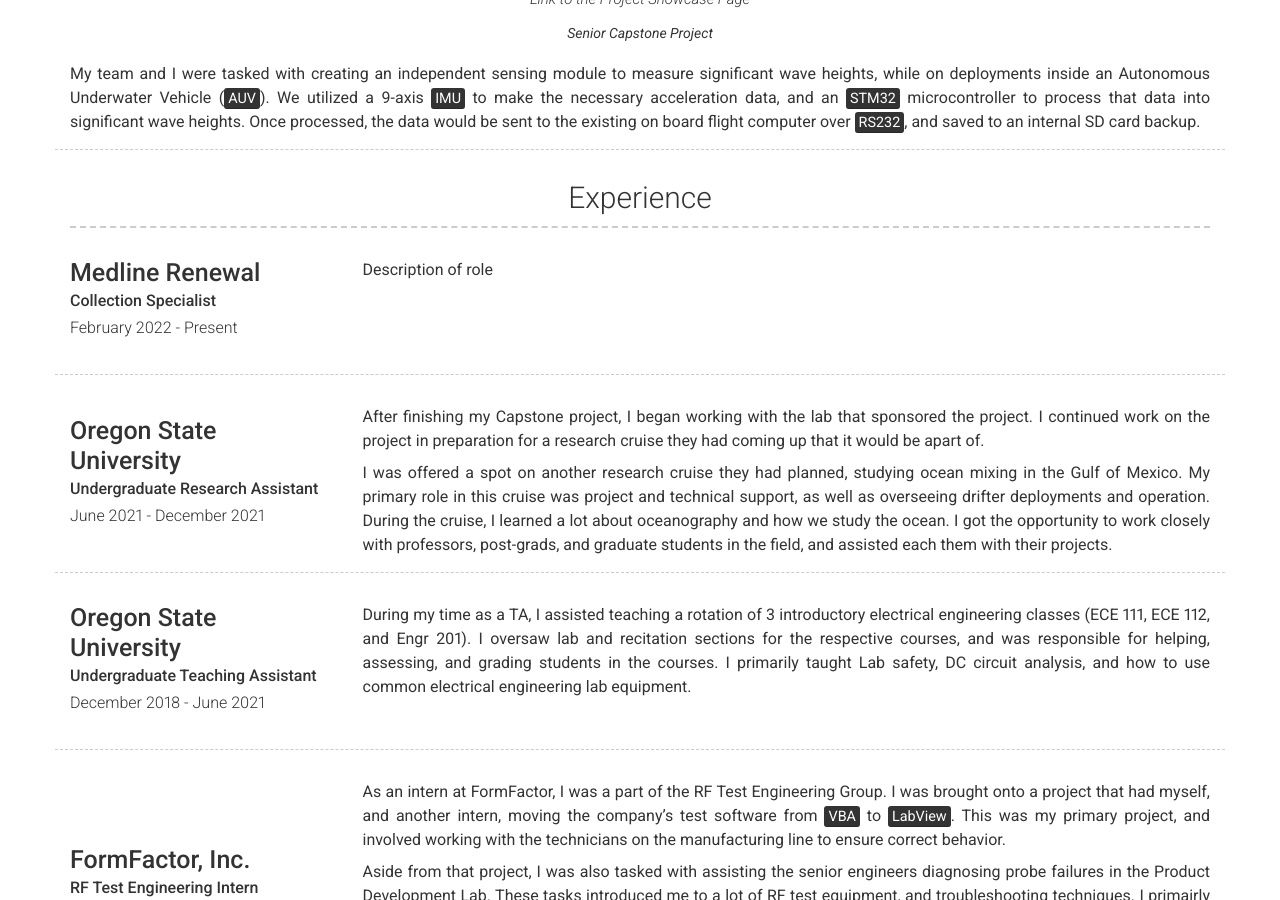
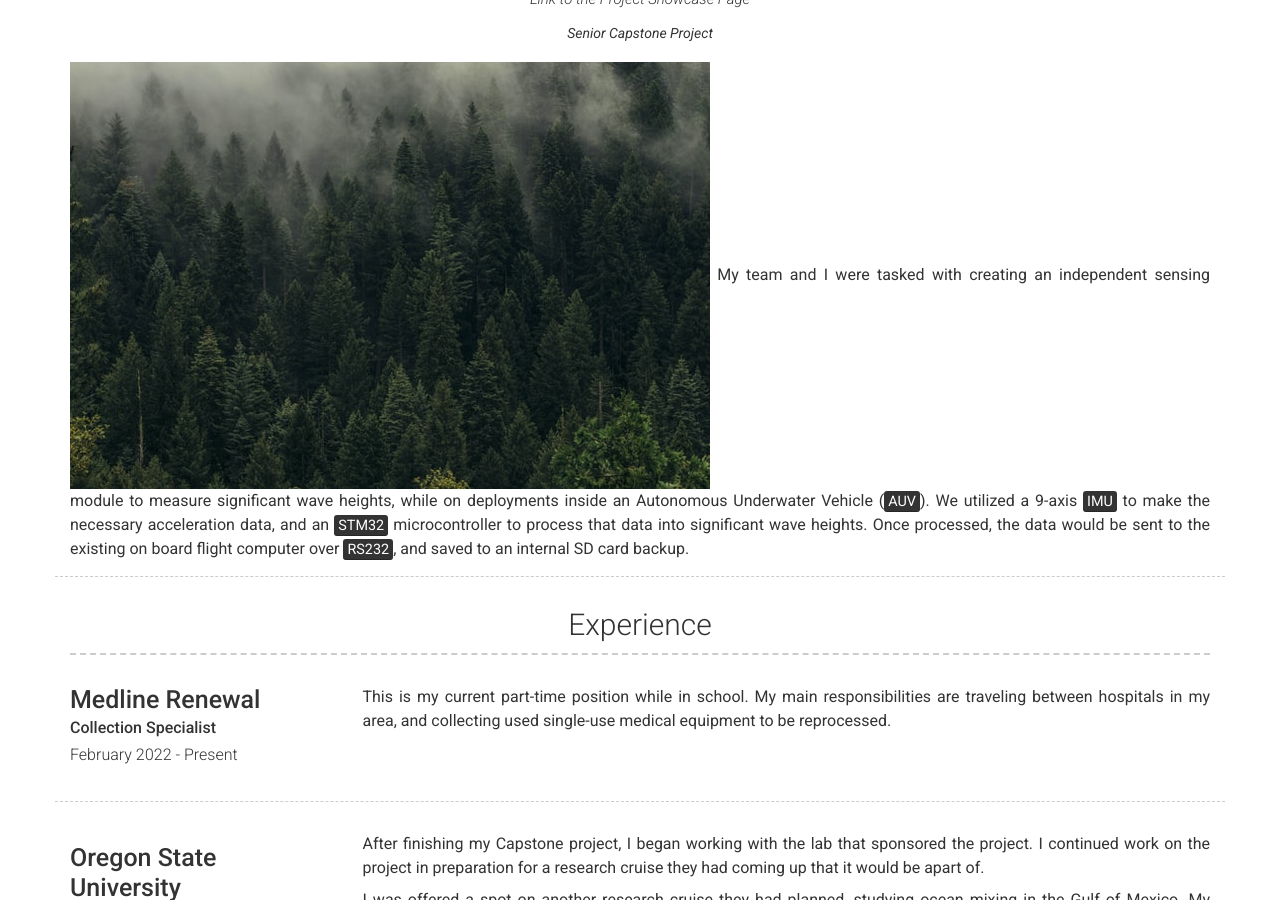
Before and after one commit to AustinJGreen333/AustinJGreen333.github.io, a Jekyll site: the page built from index.md, in a window 1280 px wide and 900 px high, scrolled down 979 px. Built offline with Jekyll 4.4.1, drawn with Linux system fonts in a browser that asks for light colours; nearby versions of some CDN libraries.

Commit message:
Added Experience info

```diff
--- a/_config.yml
+++ b/_config.yml
@@ -94,6 +94,7 @@ content:
         quote: >
           Senior Capstone Project
         description: |
+          ![alt text](/images/landscape-trees.jpg "Trees")
           My team and I were tasked with creating an independent sensing module to measure significant wave heights, while on deployments inside an Autonomous Underwater Vehicle (<mark>AUV</mark>). We utilized a 9-axis <mark>IMU</mark> to make the necessary acceleration data, and an <mark>STM32</mark> microcontroller to process that data into significant wave heights. Once processed, the data would be sent to the existing on board flight computer over <mark>RS232</mark>, and saved to an internal SD card backup.
   - title: Experience
     layout: list
@@ -104,7 +105,7 @@ content:
         sub_title: Collection Specialist
         caption: February 2022 - Present
         description: | # this will include new lines to allow paragraphs
-          Description of role
+          This is my current part-time position while in school. My main responsibilities are traveling between hospitals in my area, and collecting used single-use medical equipment to be reprocessed.
 
       - layout: left
         border: weak
```
